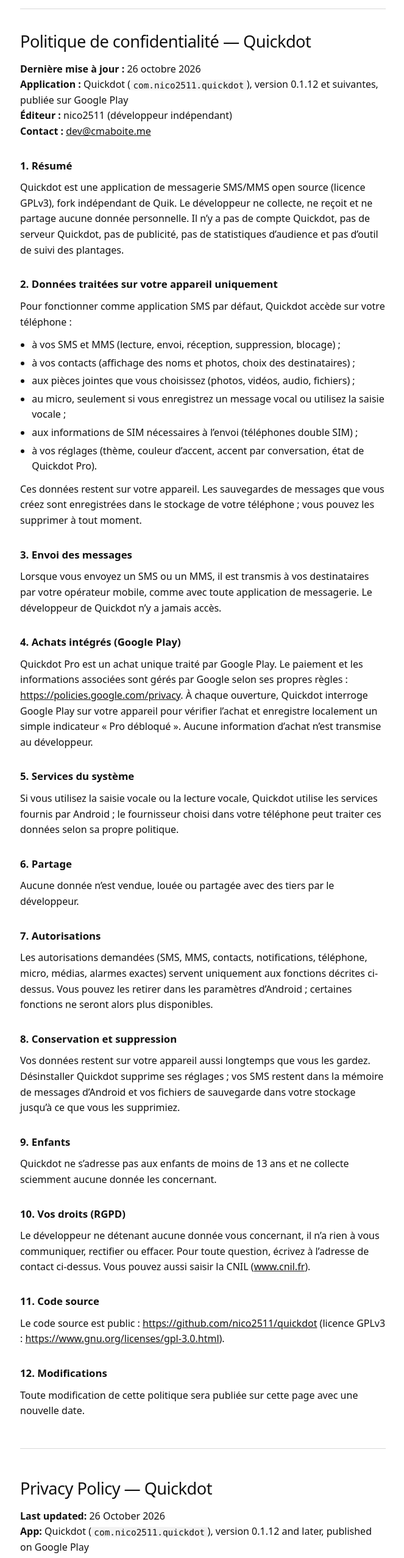
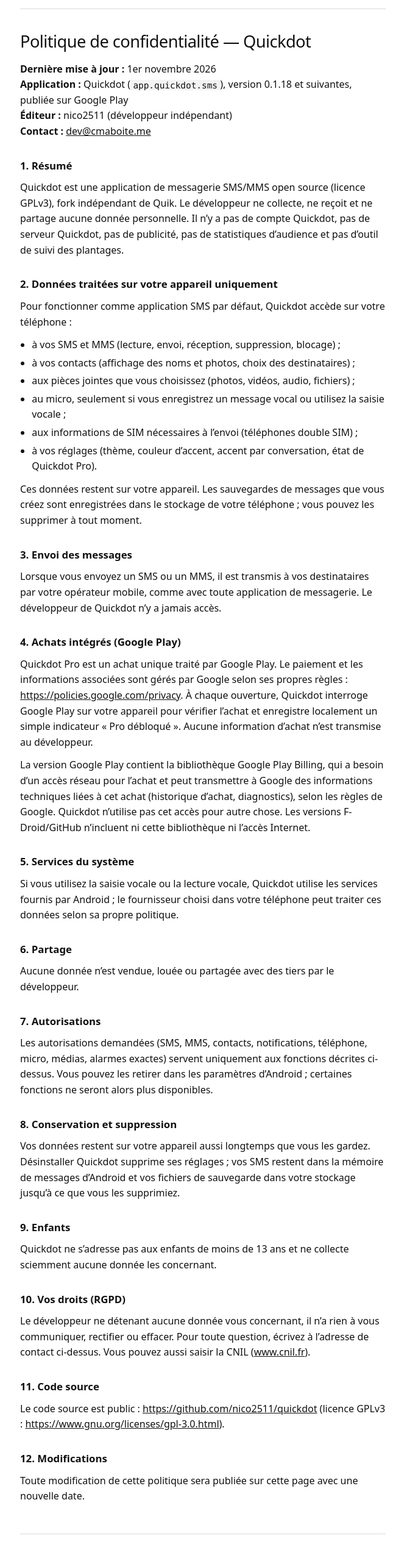
Before and after one commit to nico2511/Legal, a plain HTML site: page quickdot/index.html in a window 1280 px wide. Shown: the part 63-2618 px from the top of the page at 61% size, without its empty margins (307-970 px from the left). Drawn offline with Linux system fonts and the light colour scheme.

Commit message:
Quickdot : nouveau package app.quickdot.sms (0.1.18+), mention Google Play Billing, mise à jour 1er novembre 2026 (#2)
Co-authored-by: nico2511 <nico2511@users.noreply.github.com>

```diff
--- a/quickdot/index.html
+++ b/quickdot/index.html
@@ -4,7 +4,7 @@
   <meta charset="utf-8">
   <meta name="viewport" content="width=device-width, initial-scale=1">
   <title>Politique de confidentialité — Quickdot</title>
-  <meta name="description" content="Politique de confidentialité de Quickdot (com.nico2511.quickdot). Privacy policy, French and English.">
+  <meta name="description" content="Politique de confidentialité de Quickdot (app.quickdot.sms). Privacy policy, French and English.">
   <link rel="stylesheet" href="../style.css">
 </head>
 <body>
@@ -20,8 +20,8 @@
     <article id="fr" lang="fr">
       <h1>Politique de confidentialité — Quickdot</h1>
       <p>
-        <strong>Dernière mise à jour :</strong> 26 octobre 2026<br>
-        <strong>Application :</strong> Quickdot (<code>com.nico2511.quickdot</code>), version 0.1.12 et suivantes, publiée sur Google Play<br>
+        <strong>Dernière mise à jour :</strong> 1er novembre 2026<br>
+        <strong>Application :</strong> Quickdot (<code>app.quickdot.sms</code>), version 0.1.18 et suivantes, publiée sur Google Play<br>
         <strong>Éditeur :</strong> nico2511 (développeur indépendant)<br>
         <strong>Contact :</strong> <a href="mailto:dev@cmaboite.me">dev@cmaboite.me</a>
       </p>
@@ -46,6 +46,7 @@
 
       <h2>4. Achats intégrés (Google Play)</h2>
       <p>Quickdot Pro est un achat unique traité par Google Play. Le paiement et les informations associées sont gérés par Google selon ses propres règles : <a href="https://policies.google.com/privacy">https://policies.google.com/privacy</a>. À chaque ouverture, Quickdot interroge Google Play sur votre appareil pour vérifier l’achat et enregistre localement un simple indicateur « Pro débloqué ». Aucune information d’achat n’est transmise au développeur.</p>
+      <p>La version Google Play contient la bibliothèque Google Play Billing, qui a besoin d’un accès réseau pour l’achat et peut transmettre à Google des informations techniques liées à cet achat (historique d’achat, diagnostics), selon les règles de Google. Quickdot n’utilise pas cet accès pour autre chose. Les versions F-Droid/GitHub n’incluent ni cette bibliothèque ni l’accès Internet.</p>
 
       <h2>5. Services du système</h2>
       <p>Si vous utilisez la saisie vocale ou la lecture vocale, Quickdot utilise les services fournis par Android ; le fournisseur choisi dans votre téléphone peut traiter ces données selon sa propre politique.</p>
@@ -77,8 +78,8 @@
     <article id="en" lang="en">
       <h1>Privacy Policy — Quickdot</h1>
       <p>
-        <strong>Last updated:</strong> 26 October 2026<br>
-        <strong>App:</strong> Quickdot (<code>com.nico2511.quickdot</code>), version 0.1.12 and later, published on Google Play<br>
+        <strong>Last updated:</strong> 1 November 2026<br>
+        <strong>App:</strong> Quickdot (<code>app.quickdot.sms</code>), version 0.1.18 and later, published on Google Play<br>
         <strong>Publisher:</strong> nico2511 (independent developer)<br>
         <strong>Contact:</strong> <a href="mailto:dev@cmaboite.me">dev@cmaboite.me</a>
       </p>
@@ -103,6 +104,7 @@
 
       <h2>4. In-app purchase (Google Play)</h2>
       <p>Quickdot Pro is a one-time purchase processed by Google Play. Payment and related information are handled by Google under its own policy: <a href="https://policies.google.com/privacy">https://policies.google.com/privacy</a>. Each time the app opens, Quickdot asks Google Play on your device to check the purchase and stores a simple “Pro unlocked” flag locally. No purchase information is sent to the developer.</p>
+      <p>The Google Play build includes the Google Play Billing library, which needs network access for the purchase and may send Google technical information about it (purchase history, diagnostics) under Google’s policy. Quickdot uses this access for nothing else. The F-Droid/GitHub builds include neither this library nor Internet access.</p>
 
       <h2>5. System services</h2>
       <p>If you use voice input or text-to-speech, Quickdot uses services provided by Android; the provider selected on your phone may process that data under its own policy.</p>
```
